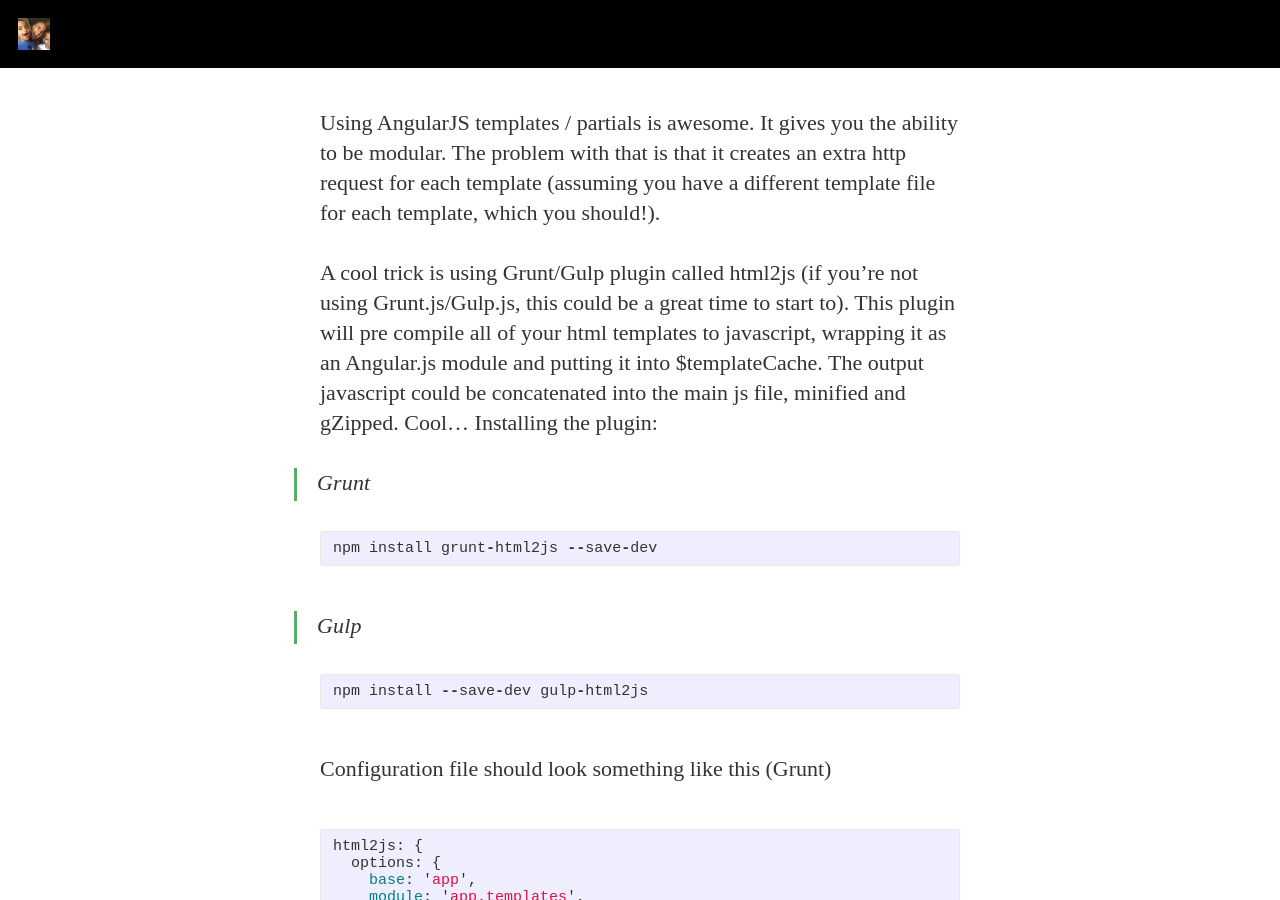
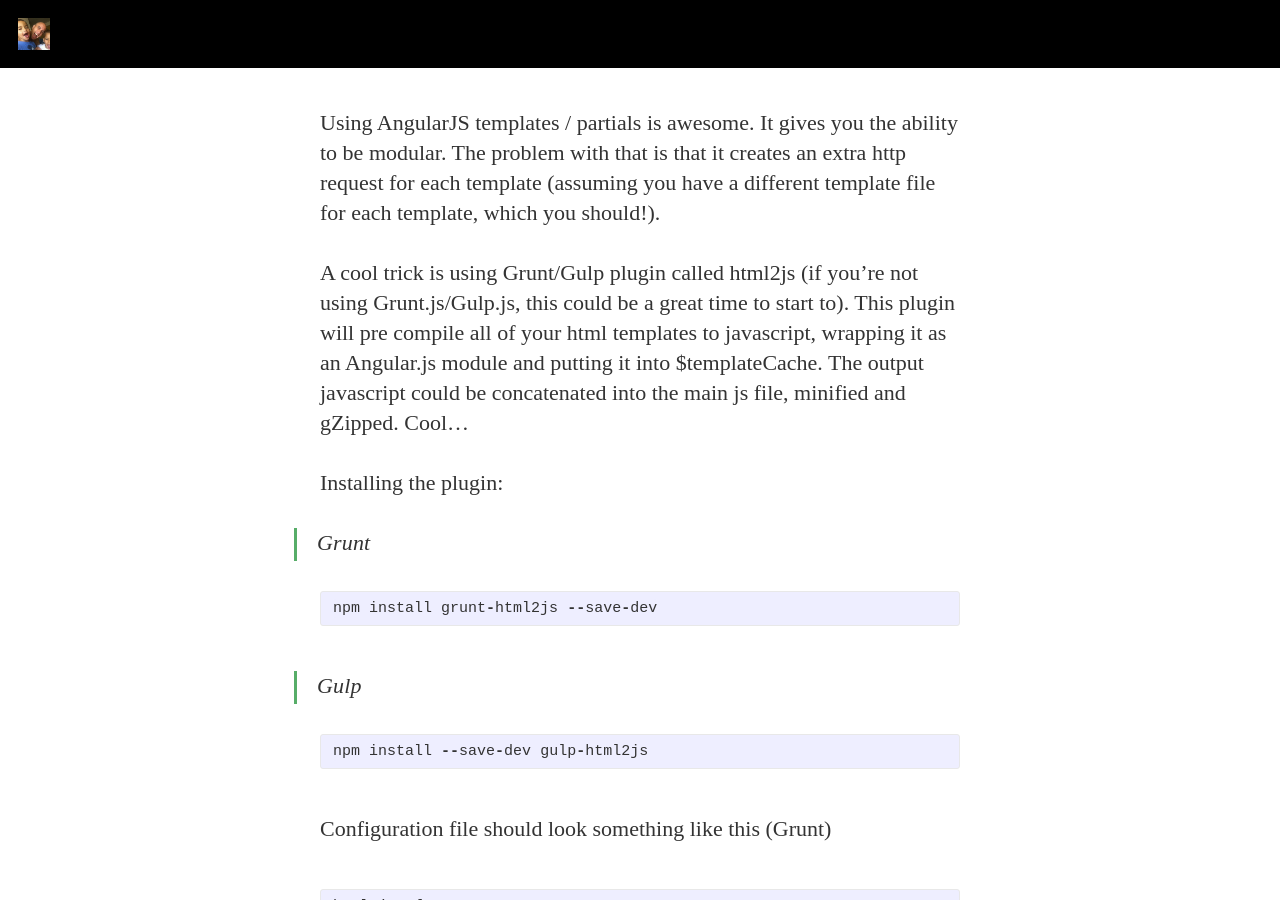
Before and after one commit to Morgan-Leon/yanivefraim.github.io, a Jekyll site: the page built from _posts/2014-12-15-pre-caching-angularjs-templates-using-html2js.markdown, in a window 1280 px wide and 900 px high, scrolled down 832 px. Built offline with Jekyll 4.4.1, drawn with Linux system fonts in a browser that asks for light colours; nearby versions of some CDN libraries; some web fonts are replaced; Markdown is read by kramdown in place of the engine named in the settings.

```diff
--- a/_posts/2014-12-15-pre-caching-angularjs-templates-using-html2js.markdown
+++ b/_posts/2014-12-15-pre-caching-angularjs-templates-using-html2js.markdown
@@ -9,8 +9,9 @@ image: /assets/article_images/2014-08-29-welcome-to-jekyll/desktop.jpg
 
 Using AngularJS templates / partials is awesome. It gives you the ability to be modular. The problem with that is that it creates an extra http request for each template (assuming you have a different template file for each template, which you should!).
 
-A cool trick is using Grunt/Gulp plugin called html2js (if you're not using Grunt.js/Gulp.js, this could be a great time to start to). This plugin will pre compile all of your html templates to javascript, wrapping it as an Angular.js module and putting it into $templateCache. The output javascript could be concatenated into the main js file, minified and gZipped. Cool... Installing the plugin:
+A cool trick is using Grunt/Gulp plugin called html2js (if you're not using Grunt.js/Gulp.js, this could be a great time to start to). This plugin will pre compile all of your html templates to javascript, wrapping it as an Angular.js module and putting it into $templateCache. The output javascript could be concatenated into the main js file, minified and gZipped. Cool...
 
+Installing the plugin:
 
 >Grunt{% highlight js %}
 npm install grunt-html2js --save-dev
```
